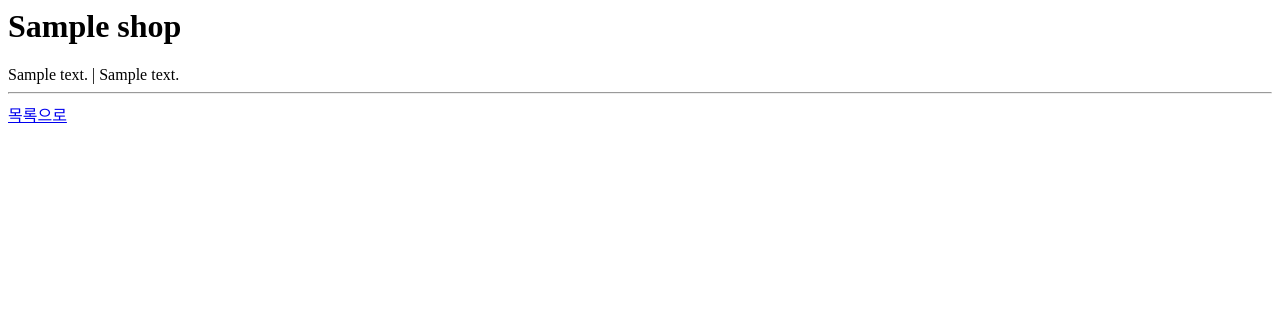
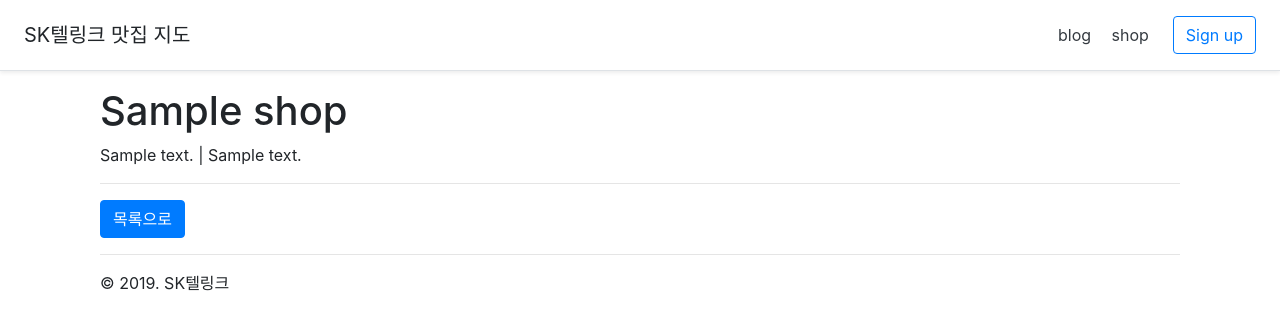
Before and after one commit to peniel76/hello-django, a Django app: page /shop/1/ in a window 1280 px wide. Shown: the top 330 px of the page. Run offline with Django 3.2, Linux system fonts and the light colour scheme; tables that the repository leaves empty hold one stand-in row (values such as "Sample post"); some libraries are stand-ins or nearby versions.

Commit message:
templates 파일 상속적용

```diff
--- /dev/null
+++ b/shop/templates/shop/layout.html
@@ -0,0 +1,33 @@
+<!DOCTYPE html>
+<html>
+<head>
+    <meta charset="utf-8" />
+    <title>SK텔링크 맛집 지도</title>
+    <link rel="stylesheet" href="https://stackpath.bootstrapcdn.com/bootstrap/4.3.1/css/bootstrap.min.css" />
+    <script src="https://code.jquery.com/jquery-2.2.4.min.js"></script>
+    <script src="https://stackpath.bootstrapcdn.com/bootstrap/4.3.1/js/bootstrap.min.js"></script>
+</head>
+<body>
+
+    <div class="d-flex flex-column flex-md-row align-items-center p-3 px-md-4 mb-3 bg-white border-bottom shadow-sm">
+        <h5 class="my-0 mr-md-auto font-weight-normal">
+            SK텔링크 맛집 지도
+        </h5>
+        <nav class="my-2 my-md-0 mr-md-3">
+            <a class="p-2 text-dark" href="/blog/">blog</a>
+            <a class="p-2 text-dark" href="/shop/">shop</a>
+        </nav>
+        <a class="btn btn-outline-primary" href="#">Sign up</a>
+    </div>
+
+    {% block content %}
+    {% endblock %}
+
+    <div class="container">
+        <div class="col-sm-12">
+            <hr/>
+            &copy; 2019. SK텔링크
+        </div>
+    </div>
+</body>
+</html>
--- a/shop/templates/shop/shop_detail.html
+++ b/shop/templates/shop/shop_detail.html
@@ -1,15 +1,16 @@
-<html>
-<head>
+{% extends "shop/layout.html" %}
 
-</head>
-<body>
-        <h1>{{ shop }}</h1>
+{% block content %}
+    <div class="container">
+        <div class="col-sm-12">
+            <h1>{{ shop }}</h1>
 
-        {{ shop.desc }} |
-        {{ shop.address }}
+            {{ shop.desc }} |
+            {{ shop.address }}
 
-        <hr/>
-        <a href="/shop/">목록으로</a>
-</body>
+            <hr/>
+            <a href="/shop/" class="btn btn-primary">목록으로</a>
+        </div>
+    </div>
 
-</html>
+{% endblock %}
```
Also changed, not shown: shop/templates/shop/shop_list.html (+4 -25 lines).
